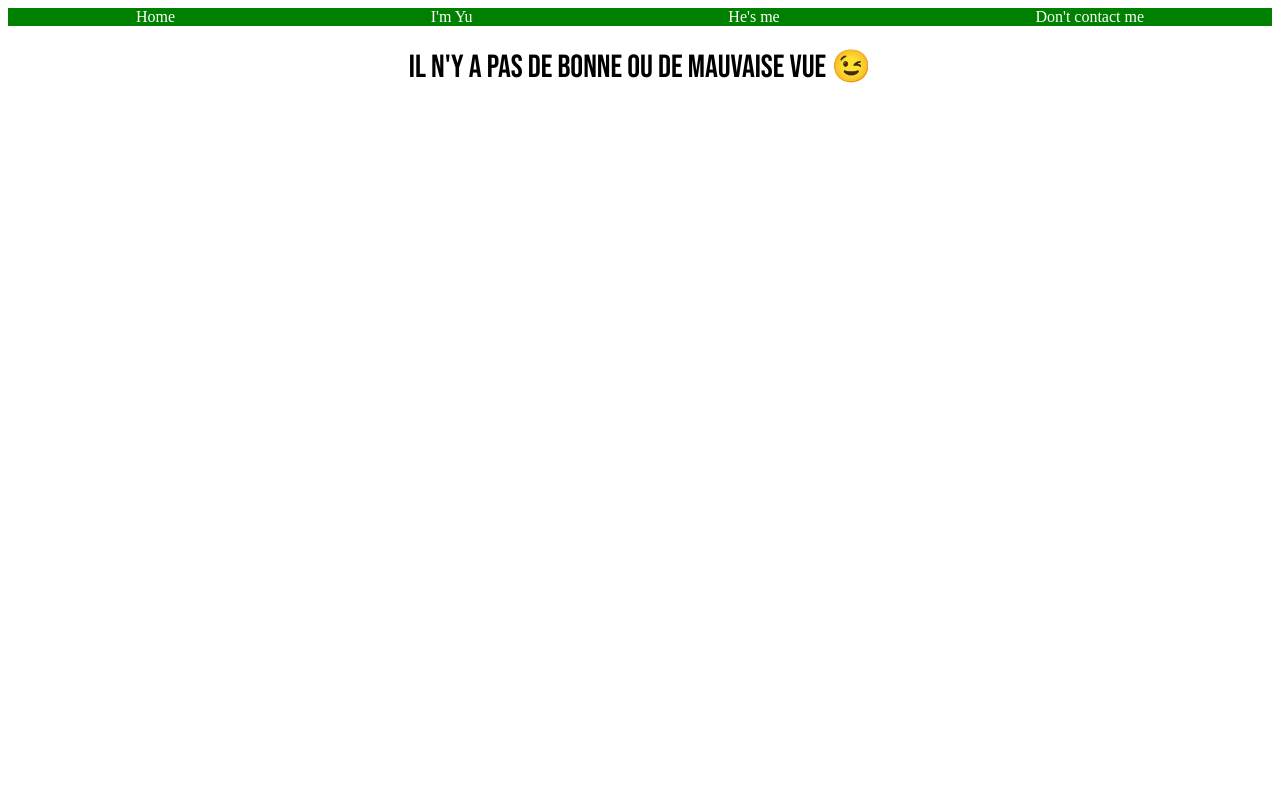
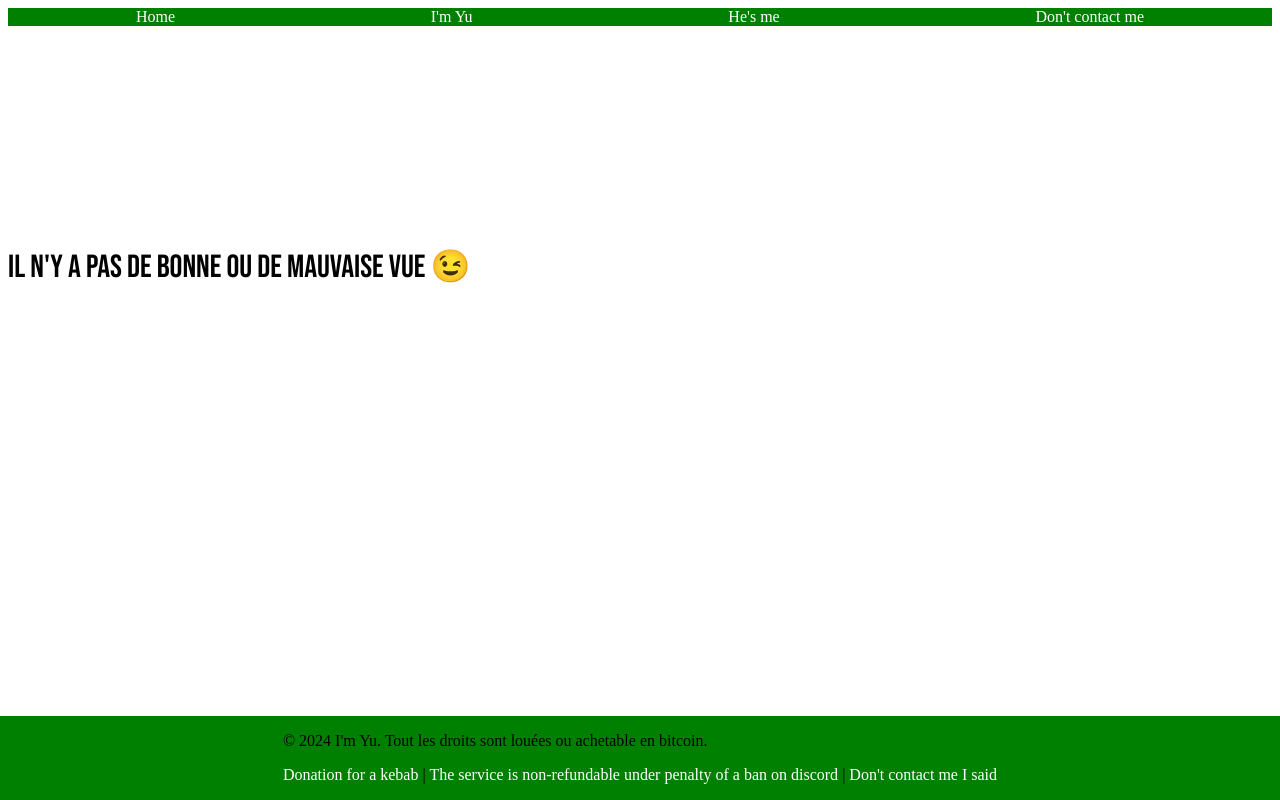
Before and after one commit to AmirDjelidi/Tp3_Interface_design, a Vue app in the folder vue-oauth-microsoft-graph/: page / in a window 1280 px wide. Built offline with nearby package versions, Linux system fonts and the light colour scheme; a web font is replaced by a local one.

Commit message:
Ex 5: create BaseHeader and BaseFooter

```diff
--- a/vue-oauth-microsoft-graph/src/App.vue
+++ b/vue-oauth-microsoft-graph/src/App.vue
@@ -1,17 +1,19 @@
 <template>
-  <div id="app">
-    <HomePage />
-
-  </div>
+    <div>
+      <base-header />
+      <HomePage />
+      <base-footer />
+    </div>
 </template>
 
 <script>
 import HomePage from './pages/HomePage.vue';
-
+import BaseHeader from './components/base-header.vue';
+import BaseFooter from './components/base-footer.vue';
 export default {
   name: 'App',
   components: {
-    HomePage,
+    HomePage, BaseHeader, BaseFooter
   },
 }
 </script>
--- /dev/null
+++ b/vue-oauth-microsoft-graph/src/components/base-footer.vue
@@ -0,0 +1,42 @@
+<script>
+
+export default {
+  name: 'base-footer',
+}
+</script>
+
+<template>
+  <footer class="footer">
+    <div class="container">
+      <p>&copy; 2024 I'm Yu. Tout les droits sont louées ou achetable en bitcoin.</p>
+      <p>
+        <a href="#">Donation for a kebab</a> |
+        <a href="#">The service is non-refundable under penalty of a ban on discord</a> |
+        <a href="#">Don't contact me I said</a>
+      </p>
+    </div>
+  </footer>
+</template>
+
+<style scoped>
+footer{
+  position: fixed;
+  left: 0;
+  bottom: 0;
+  display: flex;
+  width: 100%;
+
+  background-color: green;
+  justify-content: space-around;
+  background-color: green;
+}
+.container a{
+  color: white;
+  text-decoration: none;
+}
+
+.container a:hover{
+  color: lightgrey;
+}
+
+</style>
--- /dev/null
+++ b/vue-oauth-microsoft-graph/src/components/base-header.vue
@@ -0,0 +1,33 @@
+<script>
+
+export default {
+  name: 'base-header',
+}
+</script>
+
+<template>
+  <nav>
+    <div class="menu-item"><a href="#">Home</a> </div>
+    <div class="menu-item"><a href="#">I'm Yu</a> </div>
+    <div class="menu-item"><a href="#">He's me</a> </div>
+    <div class="menu-item"><a href="#">Don't contact me</a> </div>
+  </nav>
+</template>
+
+<style scoped>
+nav {
+  display: flex;
+  background-color: green;
+  justify-content: space-around;
+
+}
+nav a{
+  color: white;
+  text-decoration: none;
+}
+
+nav a:hover{
+  color: lightgrey;
+}
+
+</style>
--- a/vue-oauth-microsoft-graph/src/pages/HomePage.vue
+++ b/vue-oauth-microsoft-graph/src/pages/HomePage.vue
@@ -1,10 +1,4 @@
 <template>
-<nav>
-  <div class="menu-item"><a href="#">Home</a> </div>
-  <div class="menu-item"><a href="#">I'm Yu</a> </div>
-  <div class="menu-item"><a href="#">He's me</a> </div>
-  <div class="menu-item"><a href="#">Don't contact me</a> </div>
-</nav>
   <div>
     <h1>Il n'y a pas de bonne ou de mauvaise Vue 😉</h1>
   </div>
@@ -18,20 +12,32 @@ export default {
 </script>
 
 <style scoped>
-nav {
-  display: flex;
-  background-color: green;
-  justify-content: space-around;
-}
-nav a{
-  color: white;
-  text-decoration: none;
-}
 
 h1 {
   text-align: center;
   font-family: "Bebas Neue", sans-serif;
   font-weight: 400;
   font-style: normal;
+  position: absolute;
+  animation:rotation linear 5s infinite;
+}
+
+
+@keyframes rotation {
+  0% {
+    transform: translate(0, 200px) rotate(0deg);
+  }
+  25% {
+    transform: translate(200px, 200px) rotate(90deg);
+  }
+  50% {
+    transform: translate(400px, 200px) rotate(180deg);
+  }
+  75% {
+    transform: translate(600px, 200px) rotate(270deg);
+  }
+  100% {
+    transform: translate(800px, 200px) rotate(360deg);
+  }
 }
 </style>
```
Also changed, not shown: vue-oauth-microsoft-graph/src/assets/astro.png (added).
